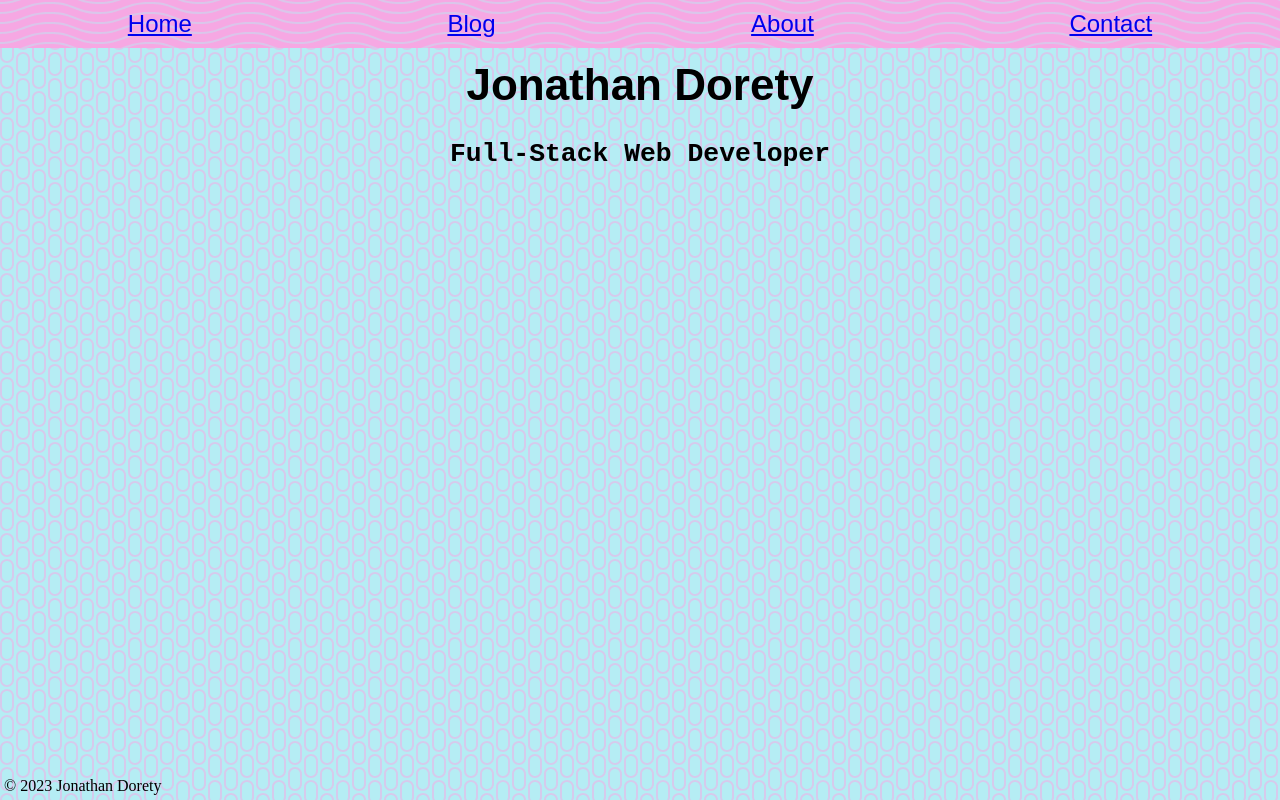
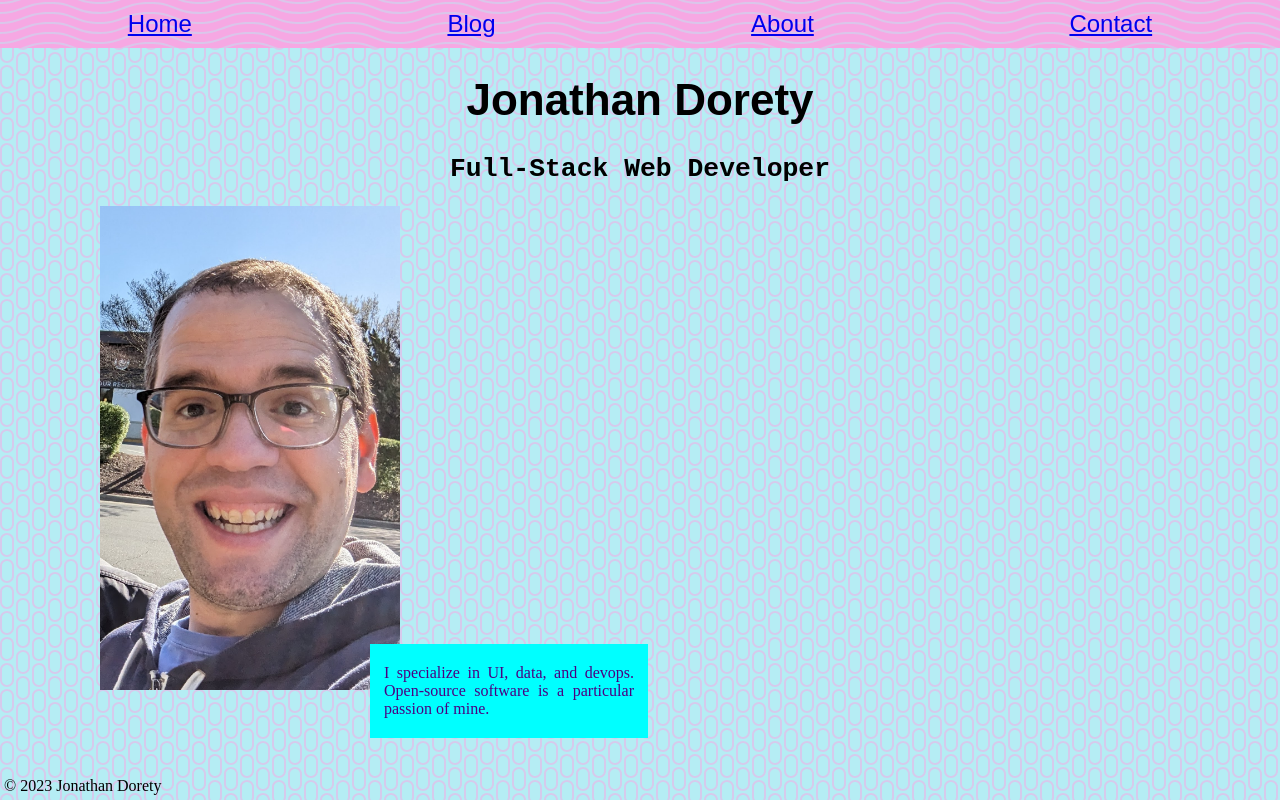
Before and after one commit to jdorety/portfolio-site, a SvelteKit app: page / in a window 1280 px wide. Built offline with nearby package versions, Linux system fonts and the light colour scheme.

Commit message:
Goofy headshot with caption

```diff
--- a/src/routes/+layout.svelte
+++ b/src/routes/+layout.svelte
@@ -27,5 +27,9 @@
 		h1 {
 			font-size: 2.75rem;
 		}
+
+		div.page-container {
+			margin-top: 75px;
+		}
 	}
 </style>
--- a/src/routes/+page.svelte
+++ b/src/routes/+page.svelte
@@ -1,6 +1,42 @@
 <script lang="ts">
 	import Subheader from '../components/Subheader.svelte';
+	import headshot from '$lib/assets/PXL_20230319_141209908.MP.jpg';
 </script>
 
 <Subheader>Full-Stack Web Developer</Subheader>
-<p />
+<div class="splash-caption">
+	<img id="headshot-image" src={headshot} alt="Jonathan Dorety smiles" />
+	<div class="caption">
+		<p>
+			I specialize in UI, data, and devops. Open-source software is a particular passion of mine.
+		</p>
+	</div>
+</div>
+
+<style>
+	.splash-caption {
+		/* display: absolute; */
+		margin: 0 5%;
+	}
+	#headshot-image {
+		max-width: 150px;
+	}
+	.caption {
+		position: relative;
+		bottom: 50px;
+		left: 25%;
+		max-width: 250px;
+		background-color: aqua;
+		padding: 4px 14px;
+		text-align: justify;
+	}
+	.caption p {
+		color: indigo;
+	}
+
+	@media screen and (min-width: 400px) {
+		#headshot-image {
+			max-width: 300px;
+		}
+	}
+</style>
```
Also changed, not shown: src/lib/assets/PXL_20230319_141209908.MP.jpg (added).
